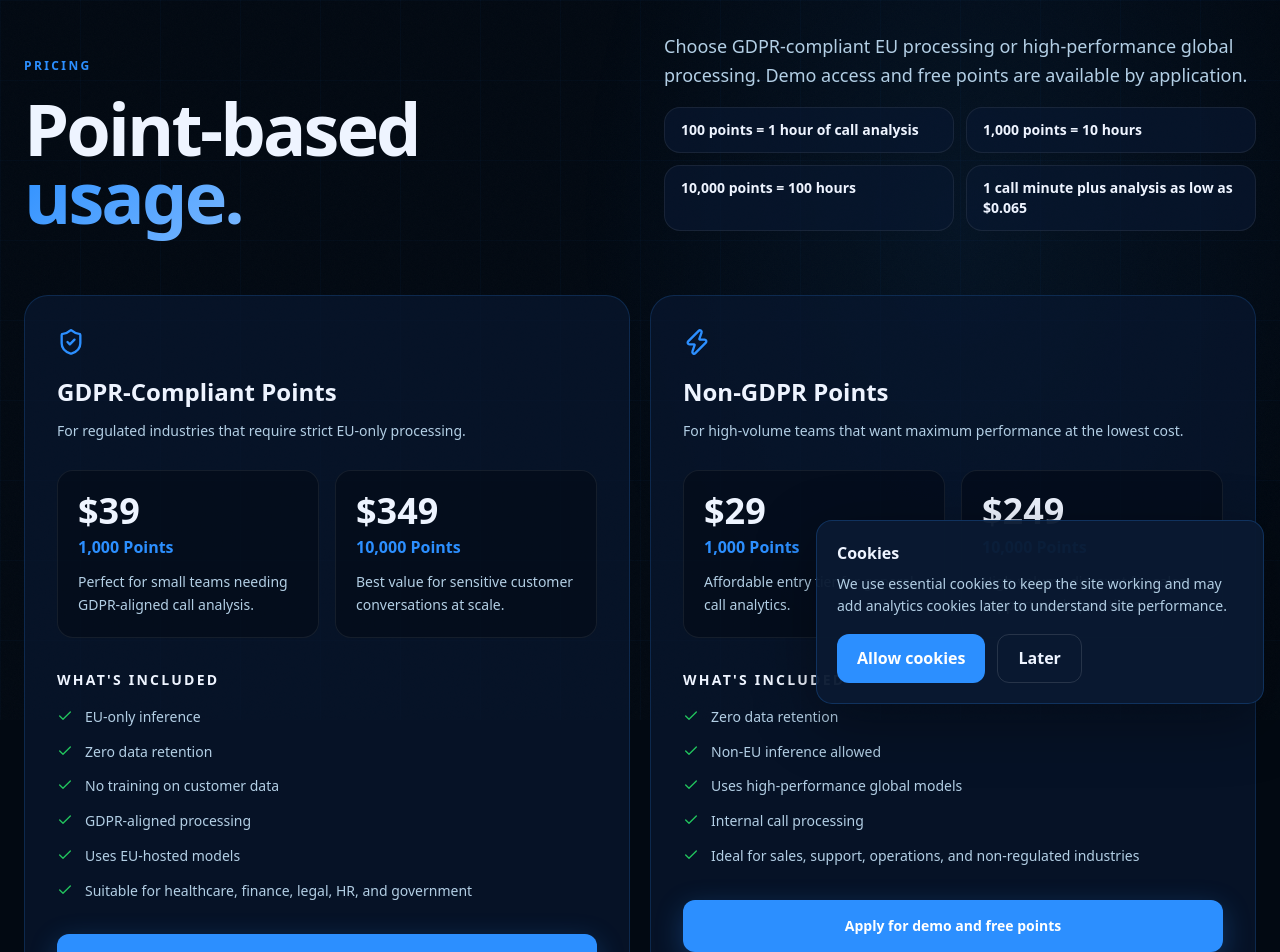
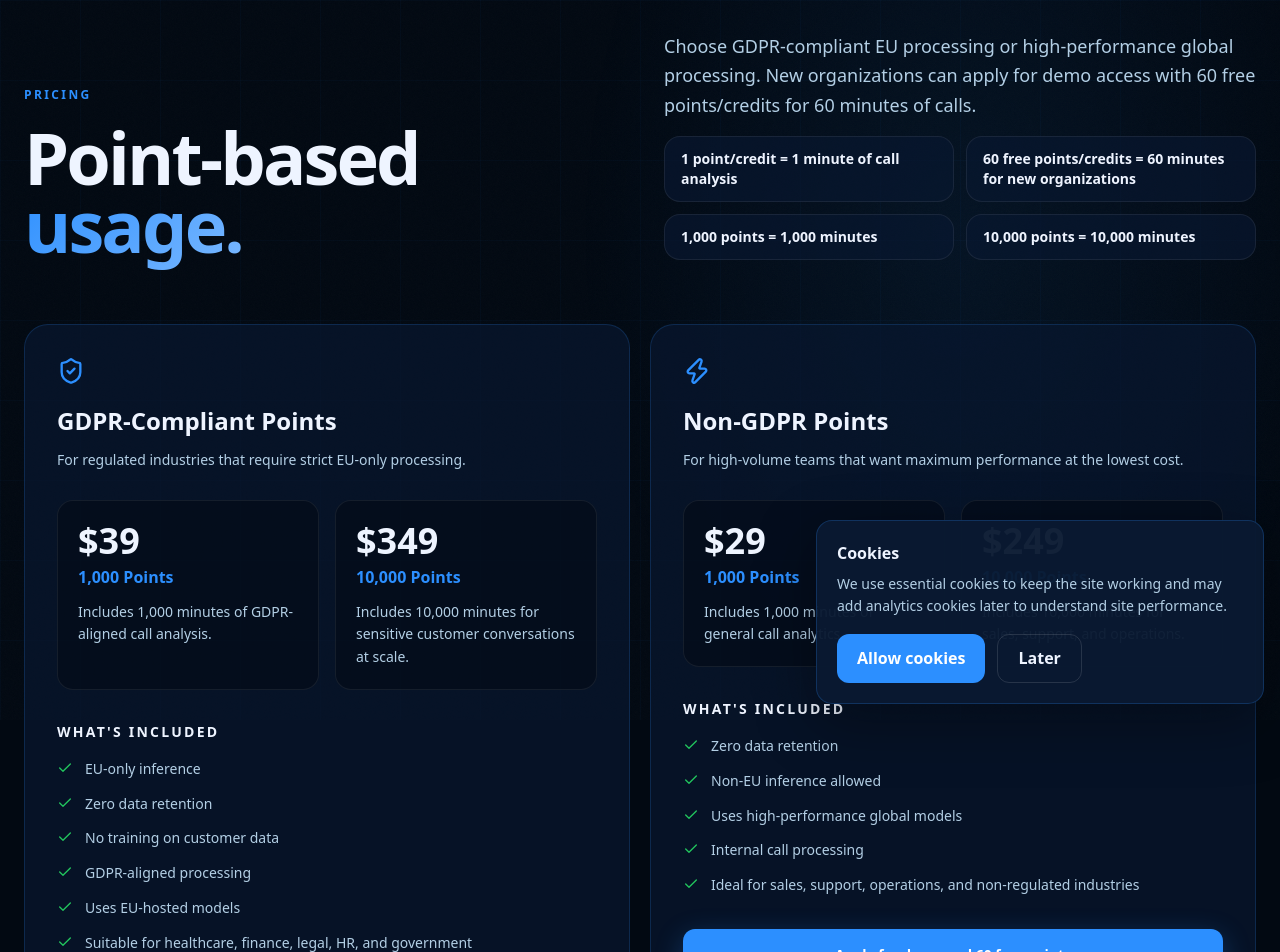
Before and after one commit to twilight-Studio/call-blick-site, a Next.js app in the folder WebSite/callblick-web/: page /pricing in a window 1280 px wide. Shown: the part 80-1032 px from the top of the page. Built offline with nearby package versions, Linux system fonts and the light colour scheme.

Commit message:
new changes

```diff
--- a/WebSite/callblick-web/src/app/contact/page.tsx
+++ b/WebSite/callblick-web/src/app/contact/page.tsx
@@ -13,10 +13,10 @@ export default function ContactPage() {
             <h1 className="font-black tracking-[-0.04em] leading-[0.95] mb-6" style={{ color: "#EEF4FF", fontSize: "clamp(44px,6vw,72px)" }}>
               Request a demo
               <br />
-              and free points.
+              and 60 free points.
             </h1>
             <p className="text-lg leading-relaxed mb-8" style={{ color: "#B3CFE5" }}>
-              Tell us about your call analysis use case, privacy requirements, and expected volume. We will review whether demo access and free points are a fit.
+              Tell us about your call analysis use case, privacy requirements, and expected volume. We will review whether demo access with 60 free points/credits for 60 call minutes is a fit.
             </p>
             <div className="inline-flex items-center gap-3 rounded-2xl px-5 py-4" style={{ background: "rgba(10,25,49,0.68)", border: "1px solid rgba(44,143,255,0.16)" }}>
               <Mail size={18} style={{ color: "#2C8FFF" }} />
--- a/WebSite/callblick-web/src/app/pricing/page.tsx
+++ b/WebSite/callblick-web/src/app/pricing/page.tsx
@@ -3,10 +3,10 @@ import { Check, ShieldCheck, Zap } from "lucide-react";
 import FadeInSection from "@/components/FadeInSection";
 
 const pointRules = [
-  "100 points = 1 hour of call analysis",
-  "1,000 points = 10 hours",
-  "10,000 points = 100 hours",
-  "1 call minute plus analysis as low as $0.065",
+  "1 point/credit = 1 minute of call analysis",
+  "60 free points/credits = 60 minutes for new organizations",
+  "1,000 points = 1,000 minutes",
+  "10,000 points = 10,000 minutes",
 ];
 
 const plans = [
@@ -15,8 +15,8 @@ const plans = [
     subtitle: "For regulated industries that require strict EU-only processing.",
     Icon: ShieldCheck,
     packages: [
-      { price: "$39", points: "1,000 Points", note: "Perfect for small teams needing GDPR-aligned call analysis." },
-      { price: "$349", points: "10,000 Points", note: "Best value for sensitive customer conversations at scale." },
+      { price: "$39", points: "1,000 Points", note: "Includes 1,000 minutes of GDPR-aligned call analysis." },
+      { price: "$349", points: "10,000 Points", note: "Includes 10,000 minutes for sensitive customer conversations at scale." },
     ],
     features: [
       "EU-only inference",
@@ -32,8 +32,8 @@ const plans = [
     subtitle: "For high-volume teams that want maximum performance at the lowest cost.",
     Icon: Zap,
     packages: [
-      { price: "$29", points: "1,000 Points", note: "Affordable entry tier for general call analytics." },
-      { price: "$249", points: "10,000 Points", note: "High-volume discount for sales, support, and operations." },
+      { price: "$29", points: "1,000 Points", note: "Includes 1,000 minutes of general call analytics." },
+      { price: "$249", points: "10,000 Points", note: "Includes 10,000 minutes for sales, support, and operations." },
     ],
     features: [
       "Zero data retention",
@@ -89,7 +89,7 @@ export default function PricingPage() {
           </div>
           <div className="space-y-4">
             <p className="text-lg leading-relaxed" style={{ color: "#B3CFE5" }}>
-              Choose GDPR-compliant EU processing or high-performance global processing. Demo access and free points are available by application.
+              Choose GDPR-compliant EU processing or high-performance global processing. New organizations can apply for demo access with 60 free points/credits for 60 minutes of calls.
             </p>
             <div className="grid grid-cols-1 sm:grid-cols-2 gap-3">
               {pointRules.map((rule) => (
@@ -162,7 +162,7 @@ export default function PricingPage() {
                   className="mt-8 inline-flex w-full items-center justify-center rounded-xl px-6 py-4 text-sm font-bold"
                   style={{ background: "#2C8FFF", color: "#fff", boxShadow: "0 8px 28px rgba(44,143,255,0.28)" }}
                 >
-                  Apply for demo and free points
+                  Apply for demo and 60 free points
                 </Link>
               </div>
             </FadeInSection>
--- a/WebSite/callblick-web/src/components/home/CTABanner.tsx
+++ b/WebSite/callblick-web/src/components/home/CTABanner.tsx
@@ -55,11 +55,12 @@ export default function CTABanner() {
                   <br />
                   guided demo
                   <br />
-                  <span style={{ color: "#2C8FFF" }}>and free points.</span>
+                  <span style={{ color: "#2C8FFF" }}>and 60 free points.</span>
                 </h2>
                 <p className="text-base" style={{ color: "#B3CFE5" }}>
-                  We do not offer direct free usage. Approved teams can receive
-                  demo access and free points together.
+                  We do not offer direct free usage. Approved new organizations
+                  can receive demo access with 60 free points/credits to process
+                  60 minutes of uploaded calls.
                 </p>
               </div>
 
@@ -83,7 +84,7 @@ export default function CTABanner() {
                     border: "1px solid rgba(255,255,255,0.1)",
                   }}
                 >
-                  Ask about free points
+                  Ask about 60 free points
                 </Link>
                 <p className="text-xs" style={{ color: "rgba(179,207,229,0.4)" }}>
                   GDPR and non-GDPR point plans available
--- a/WebSite/callblick-web/src/components/home/HeroSection.tsx
+++ b/WebSite/callblick-web/src/components/home/HeroSection.tsx
@@ -204,7 +204,7 @@ export default function HeroSection() {
                 boxShadow: "0 8px 32px rgba(44,143,255,0.4)",
               }}
             >
-              Apply for demo and free points
+              Apply for demo and 60 free points
               <ArrowRight size={16} />
             </Link>
             <Link
--- a/WebSite/callblick-web/src/components/home/MetricsGrid.tsx
+++ b/WebSite/callblick-web/src/components/home/MetricsGrid.tsx
@@ -9,15 +9,15 @@ const metrics = [
     accent: "#2C8FFF",
   },
   {
-    value: "100",
-    label: "Points Per Hour",
-    note: "100 points equals 1 hour of call analysis",
+    value: "60",
+    label: "Points Per 60 Minutes",
+    note: "60 points or credits process 60 minutes of uploaded calls",
     accent: "#7AB8FF",
   },
   {
-    value: "$0.065",
-    label: "Low Minute Cost",
-    note: "1 call minute plus analysis can be as low as this amount",
+    value: "60",
+    label: "Free Starter Credits",
+    note: "New organizations can receive 60 free points/credits to process 60 call minutes",
     accent: "#22c55e",
   },
   {
```
Also changed, not shown: 2 other files (tests, documents, lock files or other folders).
